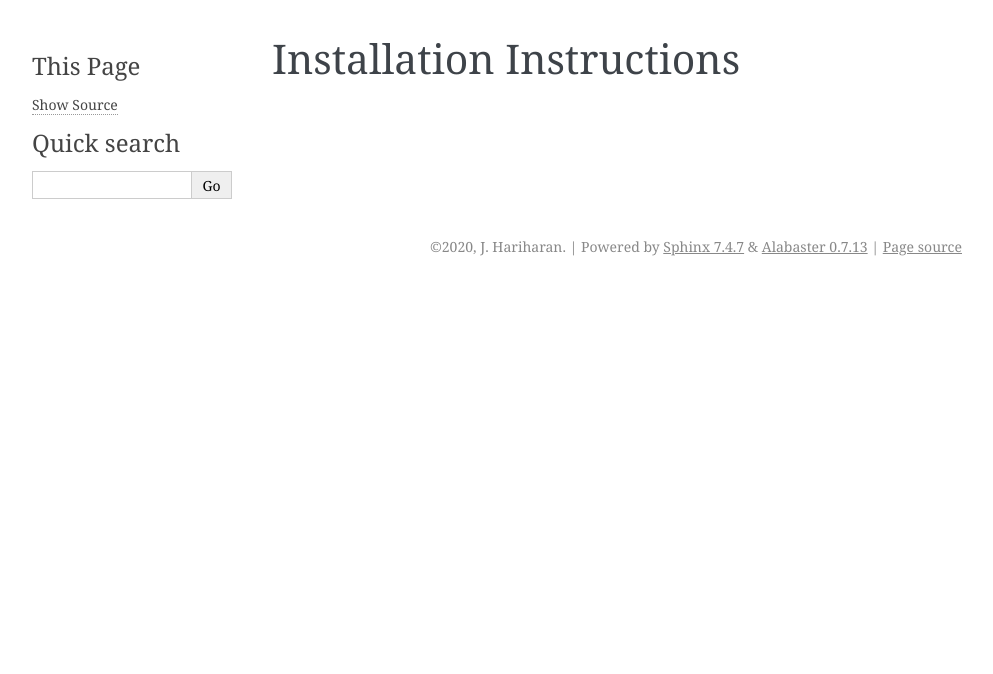
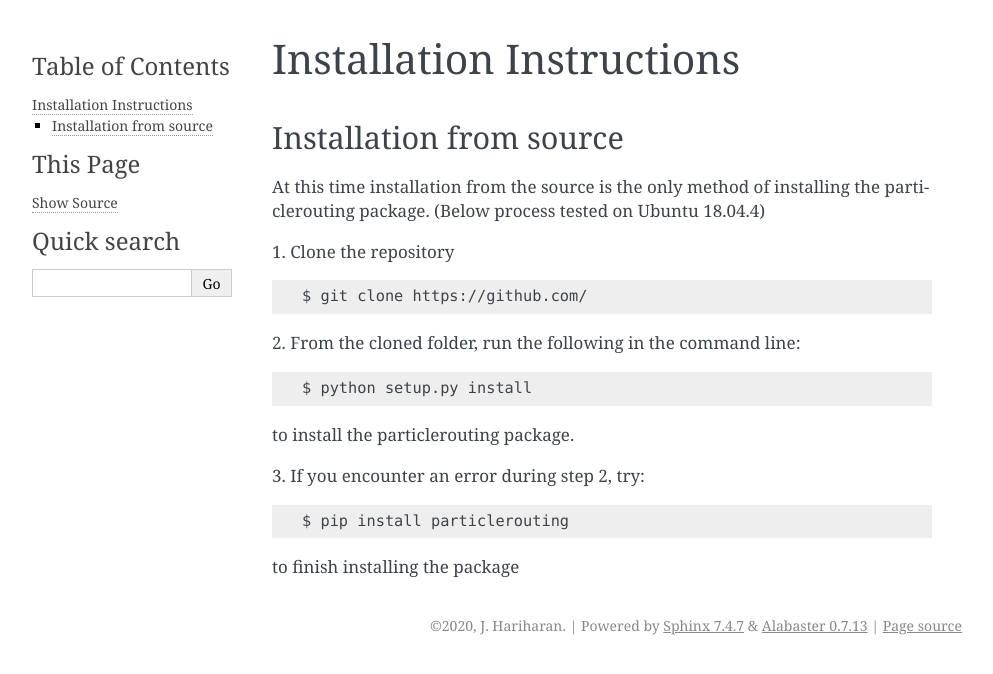
Before and after one commit to passaH2O/dorado, a Sphinx documentation site: the page built from docs/install/index.rst, in a window 1280 px wide. Shown: the top 674 px of the page, without its empty margins (148-1141 px from the left). Built offline with Sphinx 7.4.7, drawn with Linux system fonts in a browser that asks for light colours.

Commit message:
update docs

```diff
--- a/docs/background/index.rst
+++ b/docs/background/index.rst
@@ -3,3 +3,9 @@
 ==========
 Background
 ==========
+
+Motivation
+----------
+
+Theory
+------
--- a/docs/index.rst
+++ b/docs/index.rst
@@ -1,4 +1,4 @@
-Welcome to particlerouting's documentation!
+ParticleRouting's Documentation
 ===========================================
 
 Documentation Outline
--- a/docs/install/index.rst
+++ b/docs/install/index.rst
@@ -3,3 +3,27 @@
 =========================
 Installation Instructions
 =========================
+
+Installation from source
+------------------------
+
+At this time installation from the source is the only method of installing the particlerouting package. (Below process tested on Ubuntu 18.04.4)
+
+1. Clone the repository
+::
+
+   $ git clone https://github.com/
+
+2. From the cloned folder, run the following in the command line:
+::
+
+   $ python setup.py install
+
+to install the particlerouting package.
+
+3. If you encounter an error during step 2, try:
+::
+
+   $ pip install particlerouting
+
+to finish installing the package
--- a/docs/references/index.rst
+++ b/docs/references/index.rst
@@ -3,3 +3,7 @@
 ==========
 References
 ==========
+
+[1] Liang, M., Voller, V. R., & Paola, C. (2015). A reduced-complexity model for river delta formation-Part 1: Modeling deltas with channel dynamics. Earth Surface Dynamics, 3(1).
+
+[2] Liang, M., Geleynse, N., Edmonds, D. A., & Passalacqua, P. (2015). A reduced-complexity model for river delta formation-Part 2: Assessment of the flow routing scheme. Earth Surface Dynamics, 3(1), 87.
```
Also changed, not shown: docs/apiref/index.rst (+31 -0 lines), docs/examples/index.rst (+23 -0 lines).
